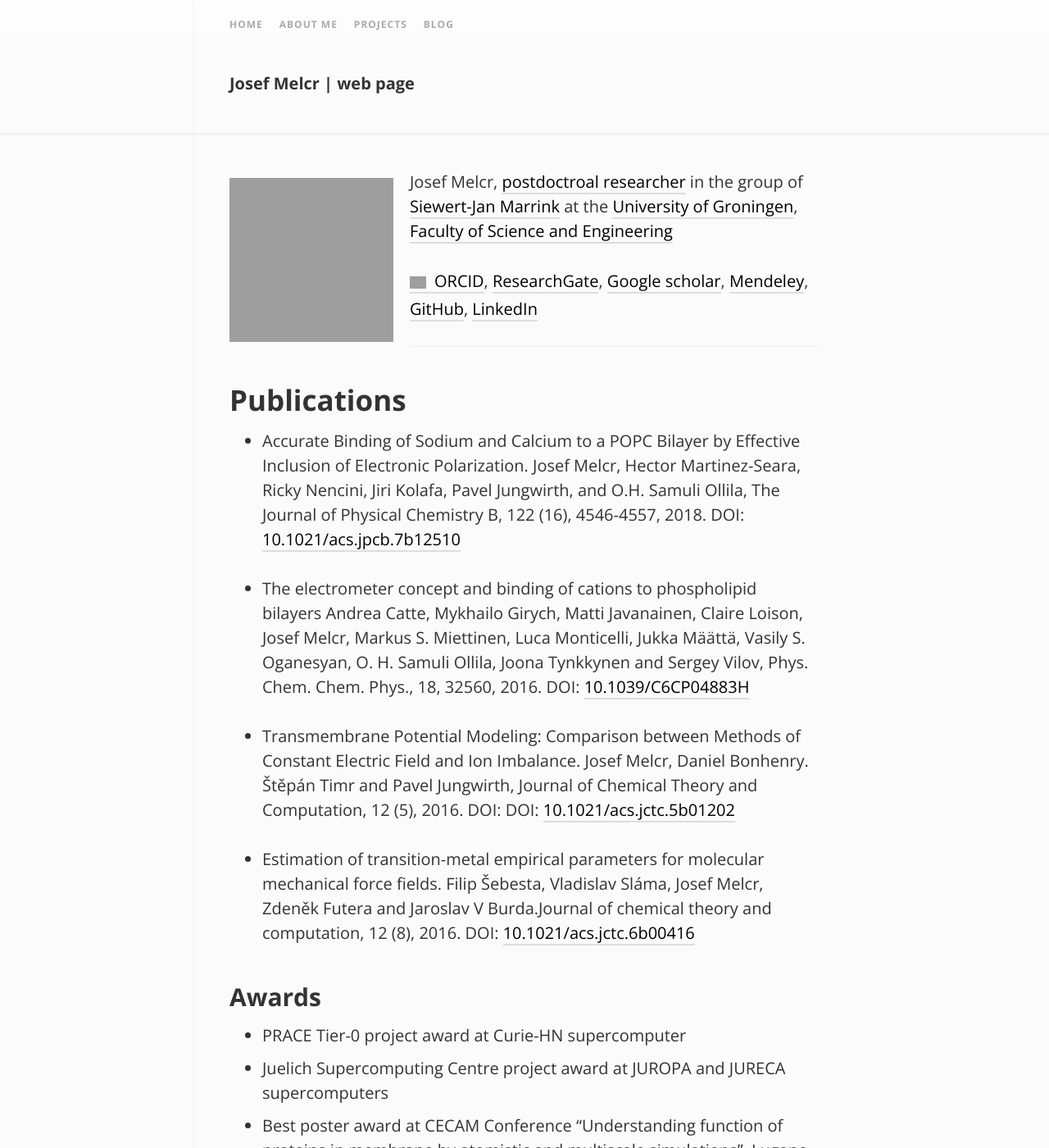
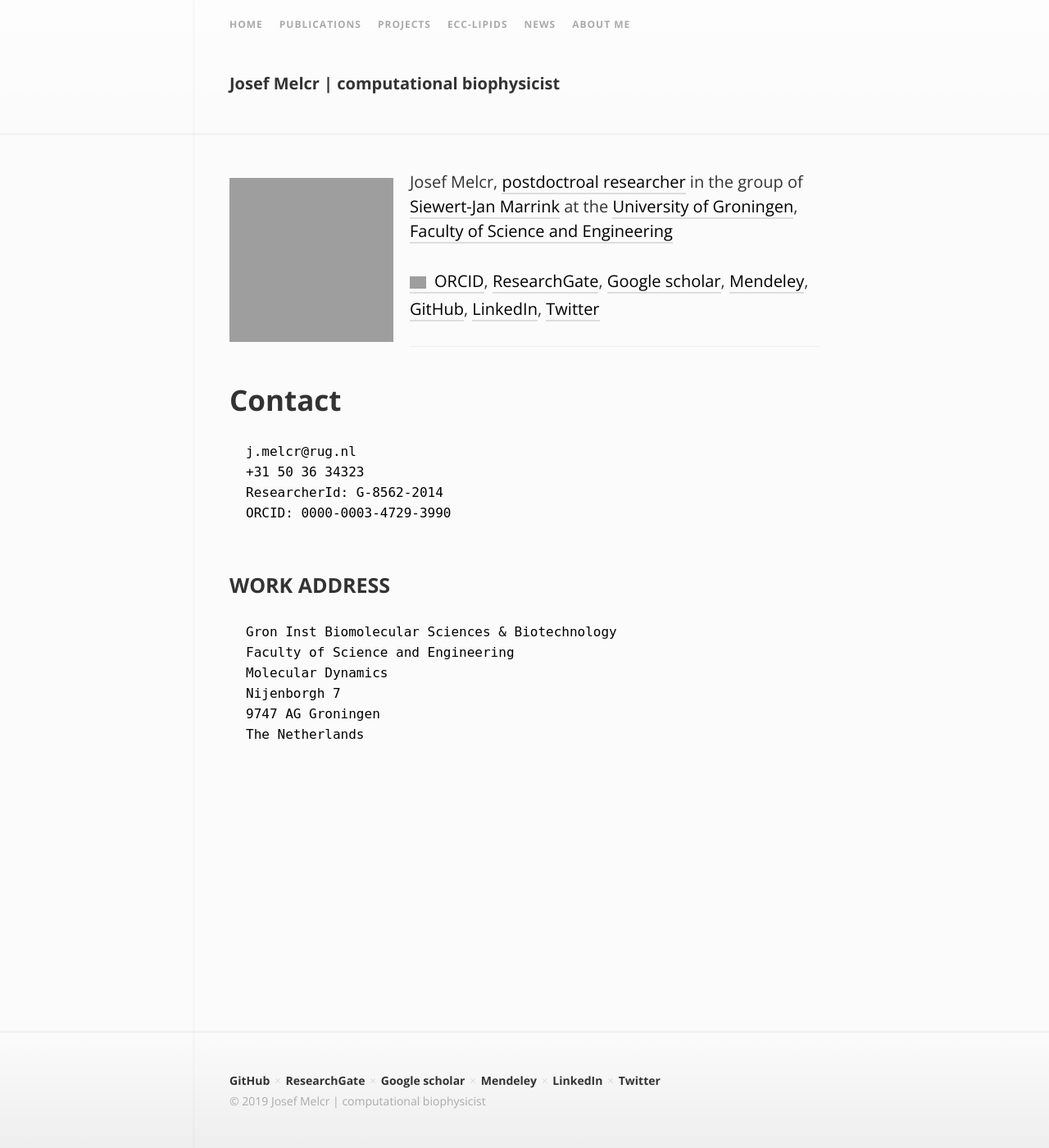
Before and after one commit to jmelcr/jmelcr.github.io, a Jekyll site: the page built from index.md, in a window 1280 px wide and 1400 px high. Shown: the whole window at 82% size. Built offline with Jekyll 4.4.1, drawn with Linux system fonts in a browser that asks for light colours; comment, search, counter and statistics services are not loaded; some of the changed text lies outside the part shown; grey boxes are pictures that could not be loaded.

Commit message:
Major update to the website
New page for publications, which I updated.
Added a link to ecc-lipids repo.
Updated medailon and other small information.
Added Twitter link.

```diff
--- a/_config.yml
+++ b/_config.yml
@@ -1,5 +1,5 @@
 # Site title
-title: Josef Melcr | web page
+title: Josef Melcr | computational biophysicist
 
 # Tagline below the site title on post list pages
 tagline: personal web page
@@ -27,12 +27,16 @@ google_analytics_tracking_id:
 nav:
   - title: "Home"
     url:   "/"
+  - title: "Publications"
+    url:   "/publications"
+  - title: "Projects"
+    url:   "/projects"
+  - title: "ECC-lipids"
+    url:   "https://jmelcr.github.io/ecc_lipids/"
+  - title: "News"
+    url:   "/blog"
   - title: "About me"
     url:   "/aboutme"
-  - title: "Projects"
-    url:   "/projects"
-  - title: "Blog"
-    url:   "/blog"
 
 
 # The links in the site footer
@@ -47,6 +51,8 @@ footer_links:
     url:   "https://www.mendeley.com/profiles/josef-melcr/"
   - title: "LinkedIn"
     url:   "https://cz.linkedin.com/in/jmelcr"
+  - title: "Twitter"
+    url:   "https://twitter.com/jmelcr"
 #  - title: "RSS"
 #    url:   "/feed.xml"
 
--- a/_includes/medaillon.md
+++ b/_includes/medaillon.md
@@ -8,4 +8,5 @@ at the [University of Groningen](https://www.rug.nl/),
 [Google scholar](https://scholar.google.cz/citations?hl=en&user=Nkoi1CoAAAAJ),
 [Mendeley](https://www.mendeley.com/profiles/josef-melcr/),
 [GitHub](https://github.com/jmelcr),
-[LinkedIn](https://cz.linkedin.com/in/jmelcr)
+[LinkedIn](https://cz.linkedin.com/in/jmelcr),
+[Twitter](https://twitter.com/jmelcr)
--- a/index.md
+++ b/index.md
@@ -1,44 +1,9 @@
 ---
-title: Homepage
 layout: default
 permalink: index
 ---
 
 {% include medaillon.md %}
-
-<HR>
-
-
-# Publications
-
-- Accurate Binding of Sodium and Calcium to a POPC Bilayer by Effective Inclusion of Electronic Polarization.
-Josef Melcr, Hector Martinez-Seara, Ricky Nencini, Jiri Kolafa, Pavel Jungwirth, and O.H. Samuli Ollila,
-The Journal of Physical Chemistry B, 122 (16), 4546-4557, 2018.
-DOI: [10.1021/acs.jpcb.7b12510](https://pubs.acs.org/doi/10.1021/acs.jpcb.7b12510)
-
-- The electrometer concept and binding of cations to phospholipid bilayers
-Andrea Catte, Mykhailo Girych, Matti Javanainen, Claire Loison,
-Josef Melcr, Markus S. Miettinen, Luca Monticelli, Jukka Määttä,
-Vasily S. Oganesyan, O. H. Samuli Ollila, Joona Tynkkynen and Sergey Vilov,
-Phys. Chem. Chem. Phys., 18, 32560, 2016.
-DOI: [10.1039/C6CP04883H](https://pubs.rsc.org/en/content/articlelanding/2016/cp/c6cp04883h#!)
-
-- Transmembrane Potential Modeling: Comparison between Methods of Constant Electric Field
-and Ion Imbalance. Josef Melcr, Daniel Bonhenry. Štěpán Timr and Pavel Jungwirth, Journal of
-Chemical Theory and Computation, 12 (5), 2016. DOI: DOI: [10.1021/acs.jctc.5b01202](https://pubs.acs.org/doi/abs/10.1021/acs.jctc.5b01202)
-
-- Estimation of transition-metal empirical parameters for molecular mechanical force fields. Filip
-Šebesta, Vladislav Sláma, Josef Melcr, Zdeněk Futera and Jaroslav V Burda.Journal of
-chemical theory and computation, 12 (8), 2016. DOI: [10.1021/acs.jctc.6b00416](https://pubs.acs.org/doi/abs/10.1021/acs.jctc.6b00416)
-
-
-## Awards
-
--   PRACE Tier-0 project award at Curie-HN supercomputer
--   Juelich Supercomputing Centre project award at JUROPA and JURECA supercomputers
--   Best poster award at CECAM Conference "Understanding function of proteins in membrane by atomistic and multiscale simulations", Lugano, Switzerland, November 2015
-
-
 
 <HR>
 
```
Also changed, not shown: aboutme.md (+2 -7 lines), projects.md (+2 -1 lines).
